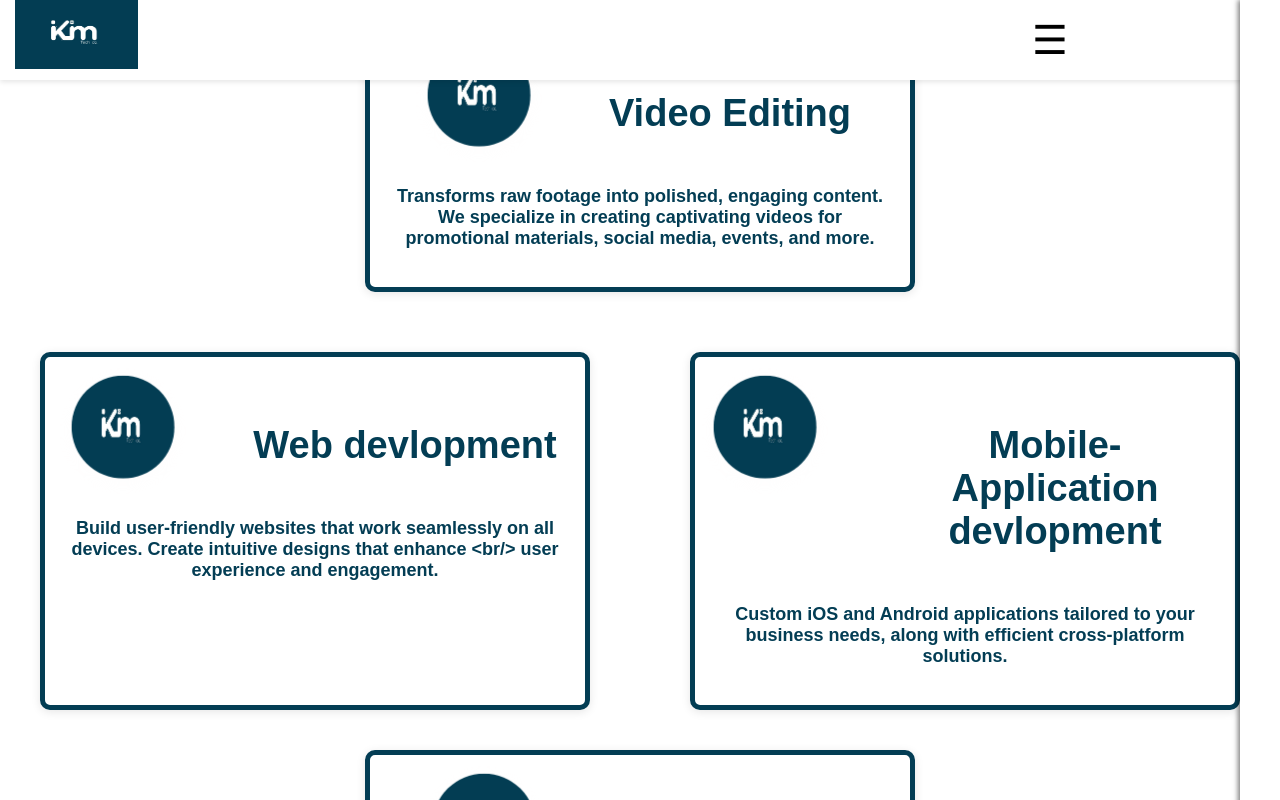
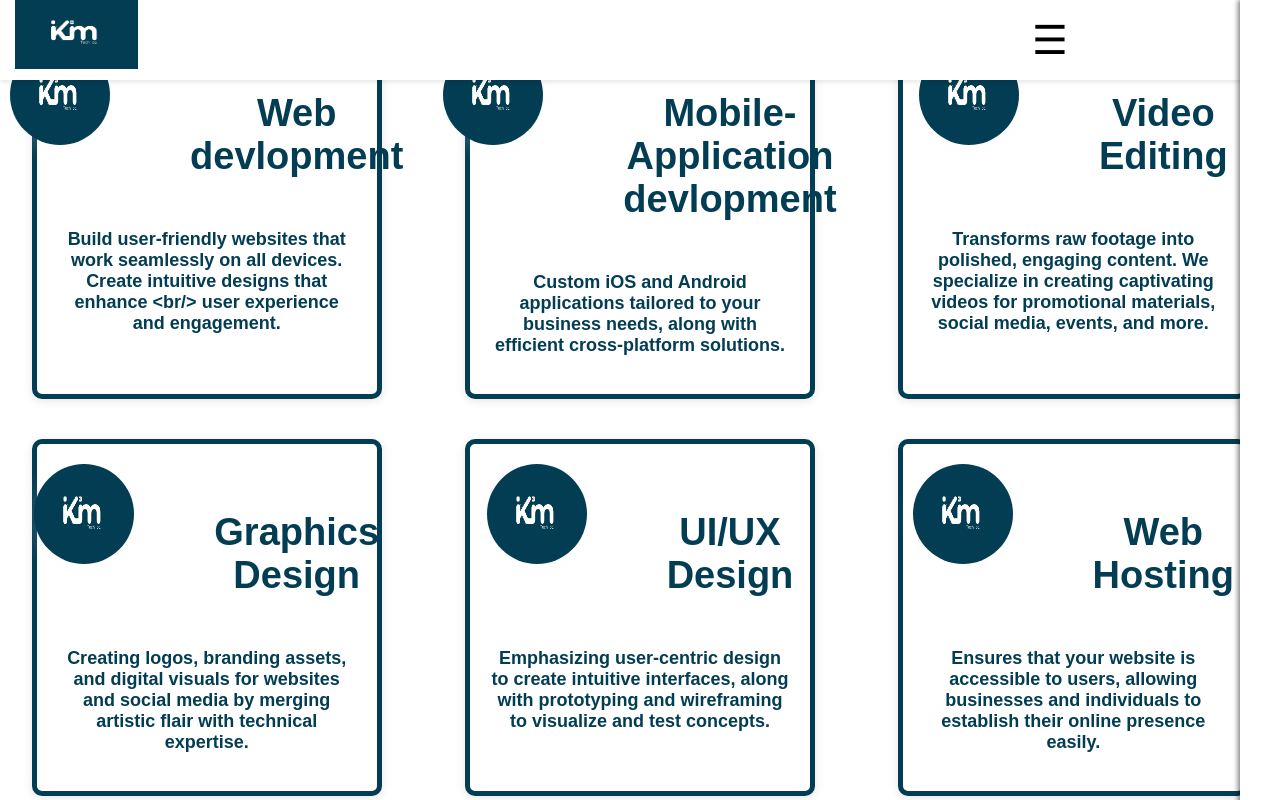
Before and after one commit to MINTAbizu/new-ikim-tech-solution, a React (Vite) app in the folder ikimtech/: page /service in a window 1280 px wide. Shown: the top 800 px of the page. Built offline with nearby package versions, Linux system fonts and the light colour scheme.

Commit message:
about path

```diff
--- a/ikimtech/src/App.jsx
+++ b/ikimtech/src/App.jsx
@@ -11,7 +11,8 @@ import Footer from "./component/footer/Footer";
 import Project from "./component/project/Project";
 import ScrollProgress from "./component/ScrollProgress";
 import './App.css';
-import About from "./component/about/About";
+import About from "./component/about/about";
+// import About from "./component/about/About";
 // import About from "./component/about/about";
 
 function App() {
--- a/ikimtech/src/component/HomeContact .jsx
+++ b/ikimtech/src/component/HomeContact .jsx
@@ -1,10 +1,11 @@
 import React from 'react'
 import Home from './Home/Home'
 import Project from './project/Project'
-import About from './about/About'
+// import About from './about/About'
 import Contact from './Contact/Contact'
 import Serviserapw from './services/Serviserapw'
 import ScrollAnimation from './ScrollAnimation'
+import About from './about/about'
 
 function HomeContact() {
   return (
--- a/ikimtech/src/component/ScrollAnimation.jsx
+++ b/ikimtech/src/component/ScrollAnimation.jsx
@@ -13,7 +13,7 @@ function ScrollAnimation({ children }) {
         });
       },
       {
-        threshold: 0.1
+        threshold: 0.5
       }
     );
 
--- a/ikimtech/src/component/services/servise.css
+++ b/ikimtech/src/component/services/servise.css
@@ -3,7 +3,7 @@
     color: #033D54;
     border-radius: 10px;
     width: 100%; /* Full width for responsiveness */
-    max-width: 500px; /* Maximum width for larger screens */
+    max-width: 300px; /* Maximum width for larger screens */
     margin: 20px auto; /* Center align with auto margins */
     height: auto; /* Allow height to adjust based on content */
     background-color: white;
```
